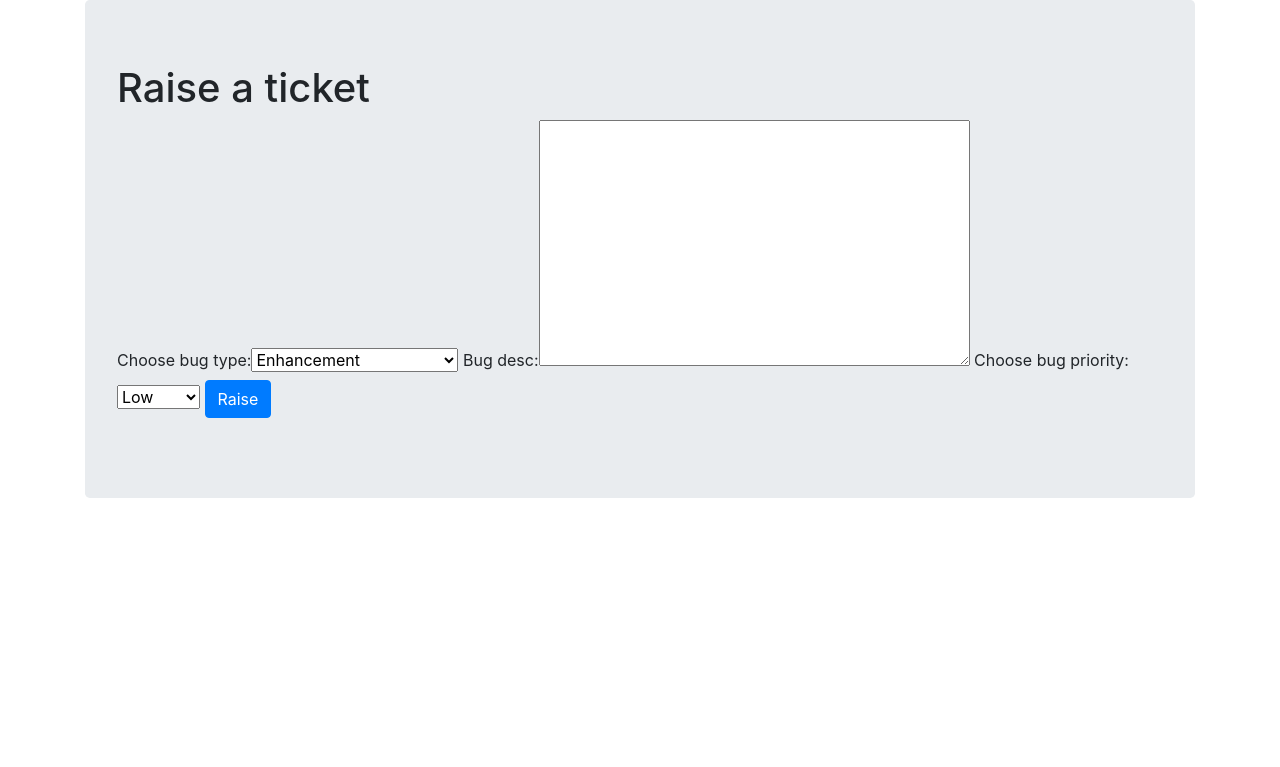
After one commit to abhilashSreenivasa/Bug_Tracker, a Django app: page /raiseTicket/ in a window 1280 px wide. The commit adds this page. Shown: the top 767 px of the page. Run offline with Django 3.2, Linux system fonts and the light colour scheme; some libraries are stand-ins or nearby versions.

Commit message:
Client forms,views updated

```diff
--- a/bugs/admin.py
+++ b/bugs/admin.py
@@ -1,8 +1,9 @@
 from django.contrib import admin
-from bugs.models import Bug,BugType,BugPriority,BugStatus
+from bugs.models import Bug,BugType,BugPriority,BugStatus,BugHistory
 
 # Register your models here.
 admin.site.register(Bug)
 admin.site.register(BugType)
 admin.site.register(BugPriority)
 admin.site.register(BugStatus)
+admin.site.register(BugHistory)
--- /dev/null
+++ b/bugs/forms.py
@@ -0,0 +1,24 @@
+from django import forms
+from django.core import validators
+from core.models import UserProfile,Role
+from bugs.models import Bug,BugType,BugPriority,BugStatus,BugHistory
+
+bug_list= [
+    ('1', 'Enhancement'),
+    ('2', 'Website Content Update'),
+    ('3', 'Database Update'),
+    ('4', 'Change Permissions'),
+    ('5', 'Bug'),
+    ('6', 'UI Design Change'),
+    ]
+
+priority_list= [
+    ('1', 'Low'),
+    ('2', 'Medium'),
+    ('3', 'High'),
+    ]
+
+class BugForm(forms.Form):
+    bug_type = forms.CharField(label='Choose bug type', widget=forms.Select(choices=bug_list))
+    bug_desc = forms.CharField(widget=forms.Textarea(attrs={'size': '280'}))
+    bug_priority = forms.CharField(label='Choose bug priority', widget=forms.Select(choices=priority_list))
--- a/bugs/views.py
+++ b/bugs/views.py
@@ -1,7 +1,46 @@
-from bugs.models import Bug,BugType
+from bugs.models import Bug,BugType,BugPriority,BugStatus,BugHistory
+from core.models import UserProfile,Role
 from django.shortcuts import render, redirect
-from django.contrib.auth import authenticate, login, logout
 from django.http import HttpResponseRedirect, HttpResponse
 from django.urls import reverse
-from core.forms import  JoinForm, LoginForm
+from bugs.forms import BugForm
+
 # Create your views here.
+
+def raise_ticket(request):
+    if (request.method == "POST"):
+        bug_form = BugForm(request.POST)
+        if (bug_form.is_valid()):
+
+            # Save form data to DB
+            bug=Bug()
+            bug_type_id=''+bug_form.cleaned_data['bug_type']
+
+            bug.bug_type=BugType.objects.get(bug_type_id=bug_type_id)
+
+            bug.bug_desc=bug_form.cleaned_data['bug_desc']
+
+            bug_priority_id=''+bug_form.cleaned_data['bug_priority']
+            bug.bug_priority=BugPriority.objects.get(bug_priority_id=bug_priority_id)
+            user= UserProfile.objects.get(is_staff=True,is_admin=False)
+            bug.bug_owner=user
+
+            # Save encrypted password to DB
+            bug.save()
+
+
+            bugHistory=BugHistory()
+            bugHistory.bug=bug
+            bugHistory.creator=request.user
+
+            bugHistory.save()
+            # Success! Redirect to home page.
+            return redirect("/")
+        else:
+            page_data = { "bug_form": bug_form }
+            return render(request, 'client/raise-ticket.html', page_data)
+
+    else:
+        bug_form = BugForm()
+        page_data = { "bug_form": bug_form }
+        return render(request, 'client/raise-ticket.html',page_data)
--- a/bugtracker/urls.py
+++ b/bugtracker/urls.py
@@ -16,6 +16,7 @@ Including another URLconf
 from django.contrib import admin
 from django.urls import path
 from core import views as core_views
+from bugs import views as bug_views
 
 urlpatterns = [
     path('admin/', admin.site.urls),
@@ -23,5 +24,6 @@ urlpatterns = [
     path('join/',core_views.join),
     path('login/',core_views.user_login),
     path('logout/',core_views.user_logout),
+    path('raiseTicket/',bug_views.raise_ticket)
 
 ]
--- a/core/forms.py
+++ b/core/forms.py
@@ -1,8 +1,6 @@
 from django import forms
 from django.core import validators
 from core.models import UserProfile,Role
-from django.contrib.auth.models import User
-
 
 #role_list=Role.objects.values('role')
 role_list= [
@@ -20,10 +18,3 @@ class JoinForm(forms.Form):
     email = forms.CharField(widget=forms.TextInput(attrs={'size': '30'}))
     password = forms.CharField(widget=forms.PasswordInput(attrs={'autocomplete': 'new-password'}))
     role= forms.CharField(label='Choose your role', widget=forms.Select(choices=role_list))
-
-    """  class Meta():
-        model = User
-        fields = ('first_name', 'last_name', 'username', 'email', 'password')
-        help_texts = {
-            'username': None       }
-    """
--- /dev/null
+++ b/templates/client/raise-ticket.html
@@ -0,0 +1,19 @@
+<html>
+  <head>
+    {% include "util/bootstrap.html" %}
+  </head>
+  <body>
+    <div class="container">
+      <div class = "jumbotron">
+        <h1>Raise a ticket</h1>
+        <form method="POST">{% csrf_token %}
+            {{ bug_form.as_table }}
+            <tr><td>
+              <input type="submit" class="btn btn-primary" value = "Raise"/>
+            </td></tr>
+          </table>
+        </form>
+      </div>
+    </div>
+  </body>
+</html>
--- a/templates/util/nav-client.html
+++ b/templates/util/nav-client.html
@@ -7,7 +7,7 @@
         </li>
 
         <li class="nav-item">
-          <a class="nav-link" href="/about/" style="color:white;">About</a>
+          <a class="nav-link" href="/raiseTicket/" style="color:white;">Raise Ticket</a>
         </li>
          {% if user.is_authenticated %}
           <li>
```
Also changed, not shown: bugs/models.py (+6 -1 lines), bugs/migrations/0008_bughistory.py (added), bugs/migrations/0009_auto_20220508_2335.py (added), db.sqlite3.
